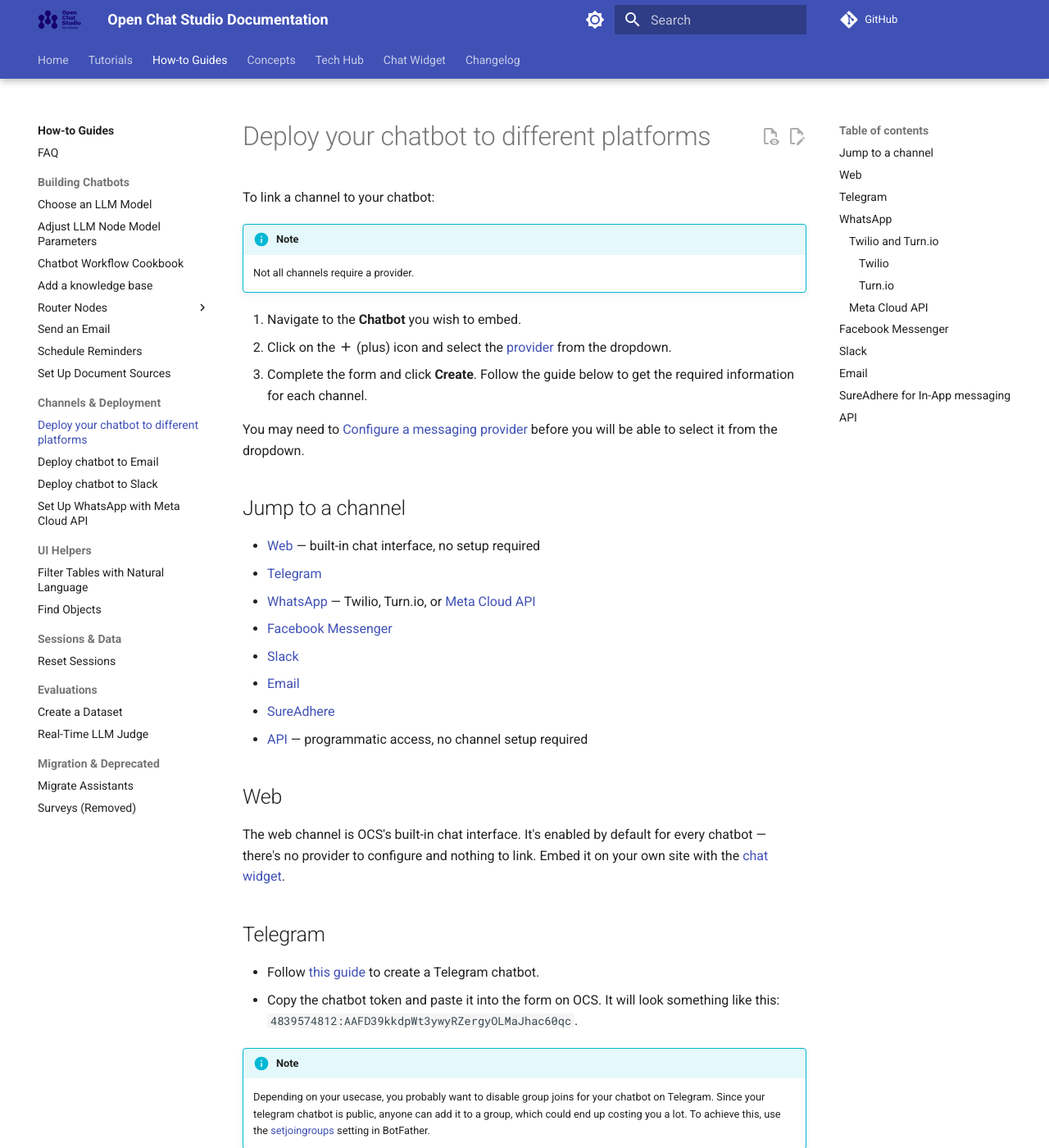
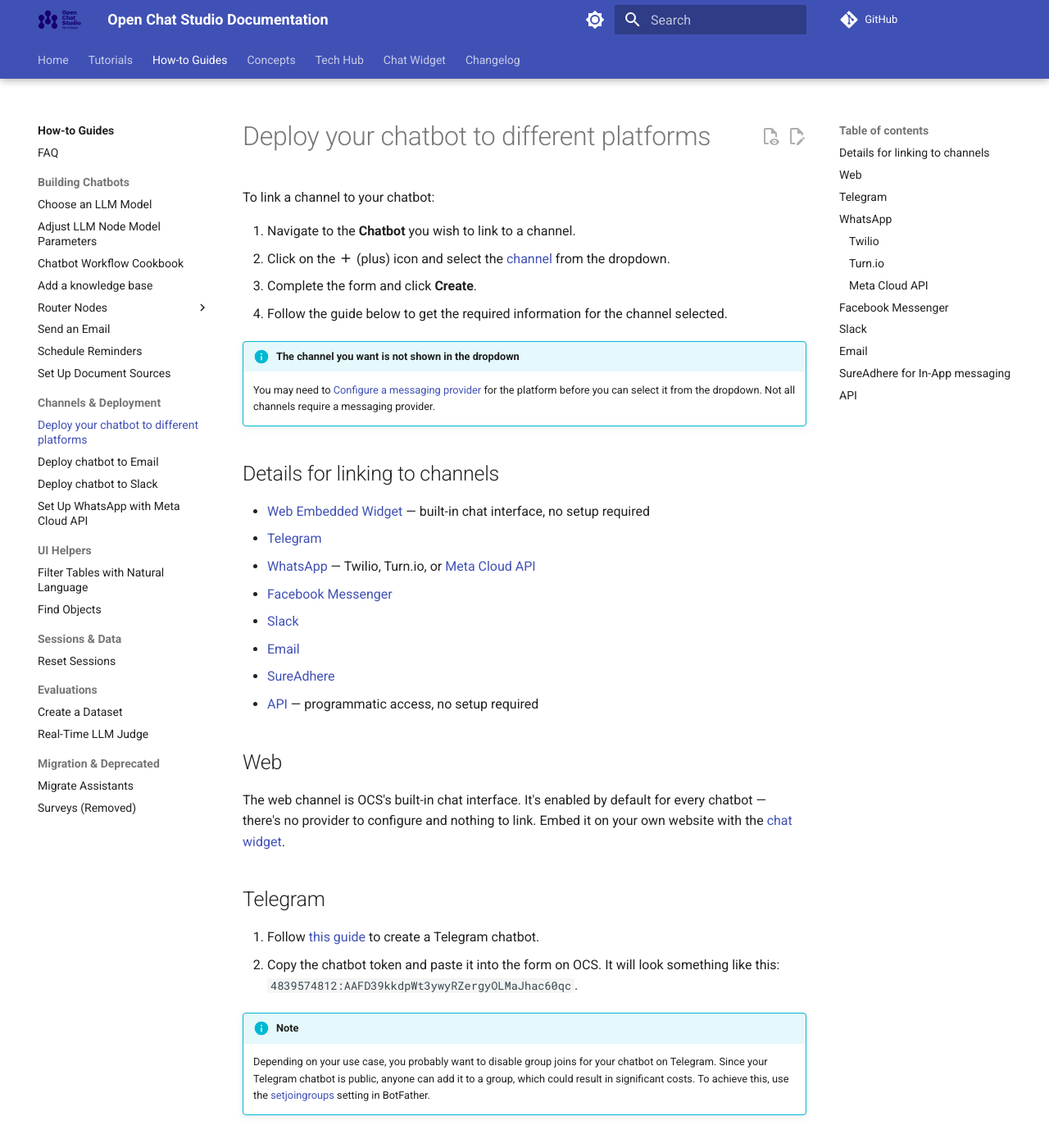
Before and after one commit to dimagi/open-chat-studio-docs, an MkDocs documentation site: the page built from docs/how-to/deploy_to_different_channels.md, in a window 1280 px wide and 1400 px high. Shown: the whole window at 82% size. Built offline with MkDocs 1.6.1 and Material for MkDocs 9.7.7, drawn with Linux system fonts in a browser that asks for light colours; a script that is not in the unit is left out; comment, search, counter and statistics services are not loaded; some of the changed text lies outside the part shown.

Commit message:
Mention "Embedded Widget" as this is on the UI. Styling improvements

```diff
--- a/docs/how-to/deploy_to_different_channels.md
+++ b/docs/how-to/deploy_to_different_channels.md
@@ -2,44 +2,44 @@
 
 To link a channel to your chatbot:
 
-!!! info "Note"
-    Not all channels require a provider.
+1. Navigate to the **Chatbot** you wish to link to a channel.
+2. Click on the :material-plus: (plus) icon and select the [channel][2] from the dropdown.
+3. Complete the form and click **Create**.
+4. Follow the guide below to get the required information for the channel selected.
 
-1. Navigate to the **Chatbot** you wish to embed.
-2. Click on the :material-plus: (plus) icon and select the [provider][2] from the dropdown.
-3. Complete the form and click **Create**. Follow the guide below to get the required information for each channel.
+!!! info "The channel you want is not shown in the dropdown"
 
-You may need to [Configure a messaging provider][6] before you will be able to select it from the dropdown.
+    You may need to [Configure a messaging provider][6] for the platform before you can select it from the dropdown.
+    Not all channels require a messaging provider.
 
-## Jump to a channel
+## Details for linking to channels
 
-- [Web](#web) — built-in chat interface, no setup required
+- [Web Embedded Widget](#web) — built-in chat interface, no setup required
 - [Telegram](#telegram)
 - [WhatsApp](#whatsapp) — Twilio, Turn.io, or [Meta Cloud API](#meta-cloud-api)
 - [Facebook Messenger](#facebook-messenger)
 - [Slack](#slack)
 - [Email](#email)
 - [SureAdhere](#sureadhere-for-in-app-messaging)
-- [API](#api) — programmatic access, no channel setup required
+- [API](#api) — programmatic access, no setup required
 
 ## Web
 
-The web channel is OCS's built-in chat interface. It's enabled by default for every chatbot — there's no provider to configure and nothing to link. Embed it on your own site with the [chat widget][chat-widget].
+The web channel is OCS's built-in chat interface. It's enabled by default for every chatbot — there's no provider to configure and nothing to link. Embed it on your own website with the [chat widget][chat-widget].
 
 ## Telegram
-- Follow [this guide][1] to create a Telegram chatbot.
-- Copy the chatbot token and paste it into the form on OCS. It will look something like this: `4839574812:AAFD39kkdpWt3ywyRZergyOLMaJhac60qc`.
+
+1. Follow [this guide][1] to create a Telegram chatbot.
+2. Copy the chatbot token and paste it into the form on OCS. It will look something like this: `4839574812:AAFD39kkdpWt3ywyRZergyOLMaJhac60qc`.
 
 !!! info "Note"
-    Depending on your usecase, you probably want to disable group joins for your chatbot on Telegram. Since your telegram chatbot is public, anyone can add it to a group, which could end up costing you a lot. To achieve this, use the [setjoingroups][5] setting in BotFather.
+    Depending on your use case, you probably want to disable group joins for your chatbot on Telegram. Since your Telegram chatbot is public, anyone can add it to a group, which could result in significant costs. To achieve this, use the [setjoingroups][5] setting in BotFather.
 
 ## WhatsApp
 
 Open Chat Studio supports multiple WhatsApp providers. Choose the section below that matches the provider you have configured.
 
-### Twilio and Turn.io
-
-#### Twilio
+### Twilio
 
 When you create or edit a WhatsApp channel using a Twilio provider, Open Chat Studio automatically configures the webhook in your Twilio messaging service. When you delete the channel, the webhook is cleared automatically. You do not need to copy or paste any webhook URL.
 
@@ -48,7 +48,7 @@
 
     `https://openchatstudio.com/channels/whatsapp/incoming_message`
 
-#### Turn.io
+### Turn.io
 
 Turn.io does not support automatic webhook configuration. After adding your WhatsApp number in Open Chat Studio, configure the webhook manually:
 
@@ -65,6 +65,7 @@
 See the [Meta Cloud API setup guide][meta] for full step-by-step instructions.
 
 ## Facebook Messenger
+
 !!! info "Note"
     It is assumed that you already have a Facebook page and a Twilio account with the Facebook page linked. Follow [this guide][4] if this is not the case.
 
```
Also changed, not shown: other parts of docs/how-to/deploy_to_different_channels.md (+4 -2 lines).
